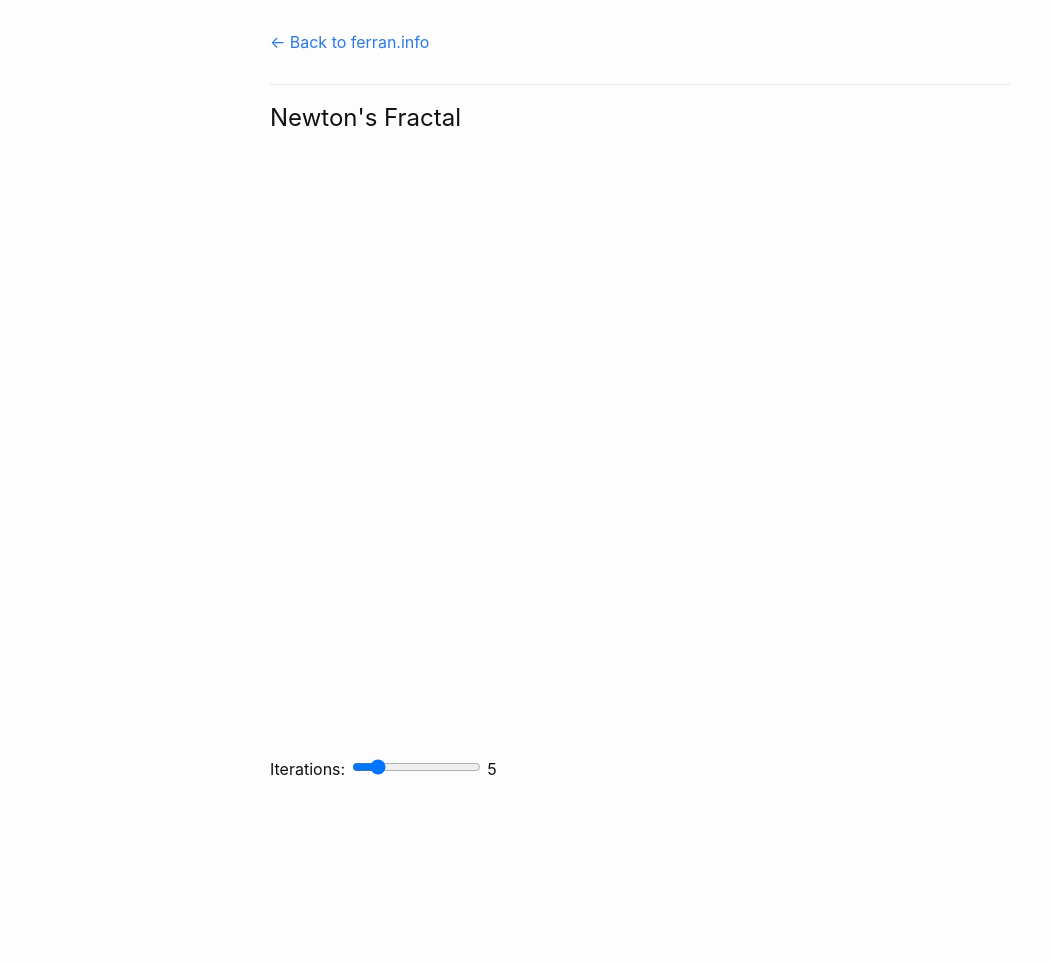
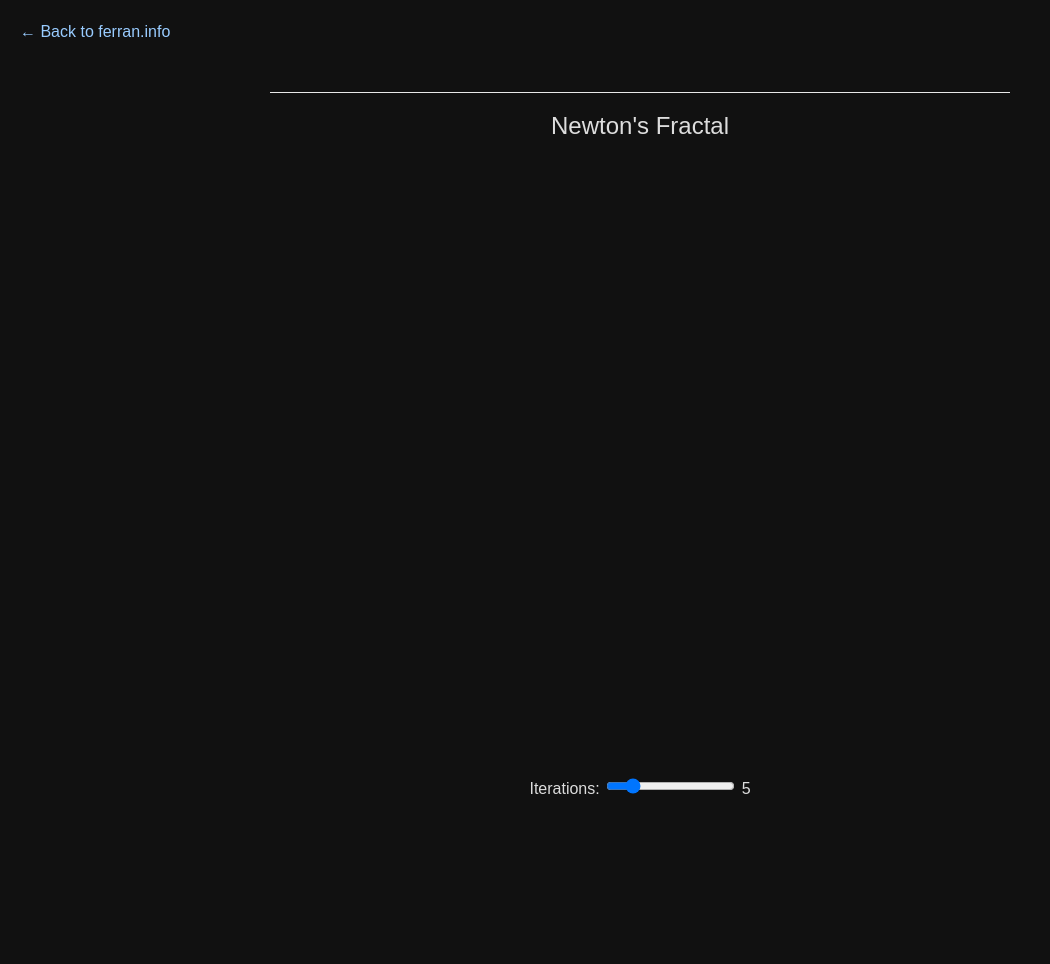
Before and after one commit to ferranEspuna/ferranEspuna, a Jekyll site: the page built from subsection/index.html, in a window 1280 px wide. Shown: the whole page, without its empty margins (0-1050 px from the left). Built offline with Jekyll 4.4.1, drawn with Linux system fonts in a browser that asks for light colours; before the commit the page ends 900 px from its top, so only the background shows below that.

Commit message:
Update index.html

```diff
--- a/subsection/index.html
+++ b/subsection/index.html
@@ -13,6 +13,37 @@ title: My New Subsection
   <meta http-equiv="Cross-Origin-Opener-Policy" content="same-origin">
   <meta http-equiv="Cross-Origin-Embedder-Policy" content="require-corp">
 
+  <style>
+    body {
+      background-color: #111;
+      color: #ddd;
+      font-family: sans-serif;
+      text-align: center;
+      margin: 0;
+      padding: 2em;
+    }
+
+    canvas {
+      display: block;
+      margin: 1em auto;
+      border-radius: 0.5em;
+    }
+
+    nav {
+      position: absolute;
+      top: 20px;
+      left: 20px;
+    }
+
+    a {
+      color: #9cf;
+      text-decoration: none;
+    }
+
+    .controls {
+      margin-top: 1em;
+    }
+  </style>
 </head>
 <body>
 
@@ -33,7 +64,7 @@ title: My New Subsection
   </div>
 
   <script type="module">
-  import GlslCanvas from "https://cdn.jsdelivr.net/npm/glsl-canvas-js@0.2.9/+esm";
+    import GlslCanvas from "https://esm.run/glslCanvas";
 
     window.addEventListener("load", async () => {
       const canvas = document.querySelector(".glslCanvas");
@@ -42,30 +73,31 @@ title: My New Subsection
 
       const sandbox = new GlslCanvas(canvas);
 
-    const fragUrl = canvas.getAttribute("data-fragment-url");
-    const fragShader = await (await fetch(fragUrl)).text();
+      // Make sure to resolve shader.frag to an absolute, same-origin URL
+      const fragUrl = new URL(canvas.getAttribute("data-fragment-url"), window.location.href);
+
+      try {
+        const response = await fetch(fragUrl, { mode: "same-origin" });
+        if (!response.ok) throw new Error(`HTTP ${response.status}`);
+        const fragShader = await response.text();
         sandbox.load(fragShader);
+      } catch (err) {
+        console.error("Failed to load shader:", err);
+        canvas.getContext("2d").fillText("Error loading shader", 20, 20);
+        return;
+      }
 
-    // Initial uniform
+      // Set initial uniform
       sandbox.setUniform("u_iterations", parseInt(slider.value, 10));
 
-    // Update iterations from slider
+      // Update uniform on slider input
       slider.addEventListener("input", () => {
         const iterations = parseInt(slider.value, 10);
         sandbox.setUniform("u_iterations", iterations);
         iterDisplay.textContent = iterations;
       });
-
-    // --- FIXED MOUSE HANDLING ---
-    canvas.addEventListener("mousemove", (e) => {
-      const rect = canvas.getBoundingClientRect();
-      const x = e.clientX - rect.left;
-      const y = rect.height - (e.clientY - rect.top); // Flip Y-axis
-      sandbox.setUniform("u_mouse", [x, y]);
-    });
     });
   </script>
 
-
 </body>
 </html>
```
Lines whose indentation alone changed are shown as unchanged.
